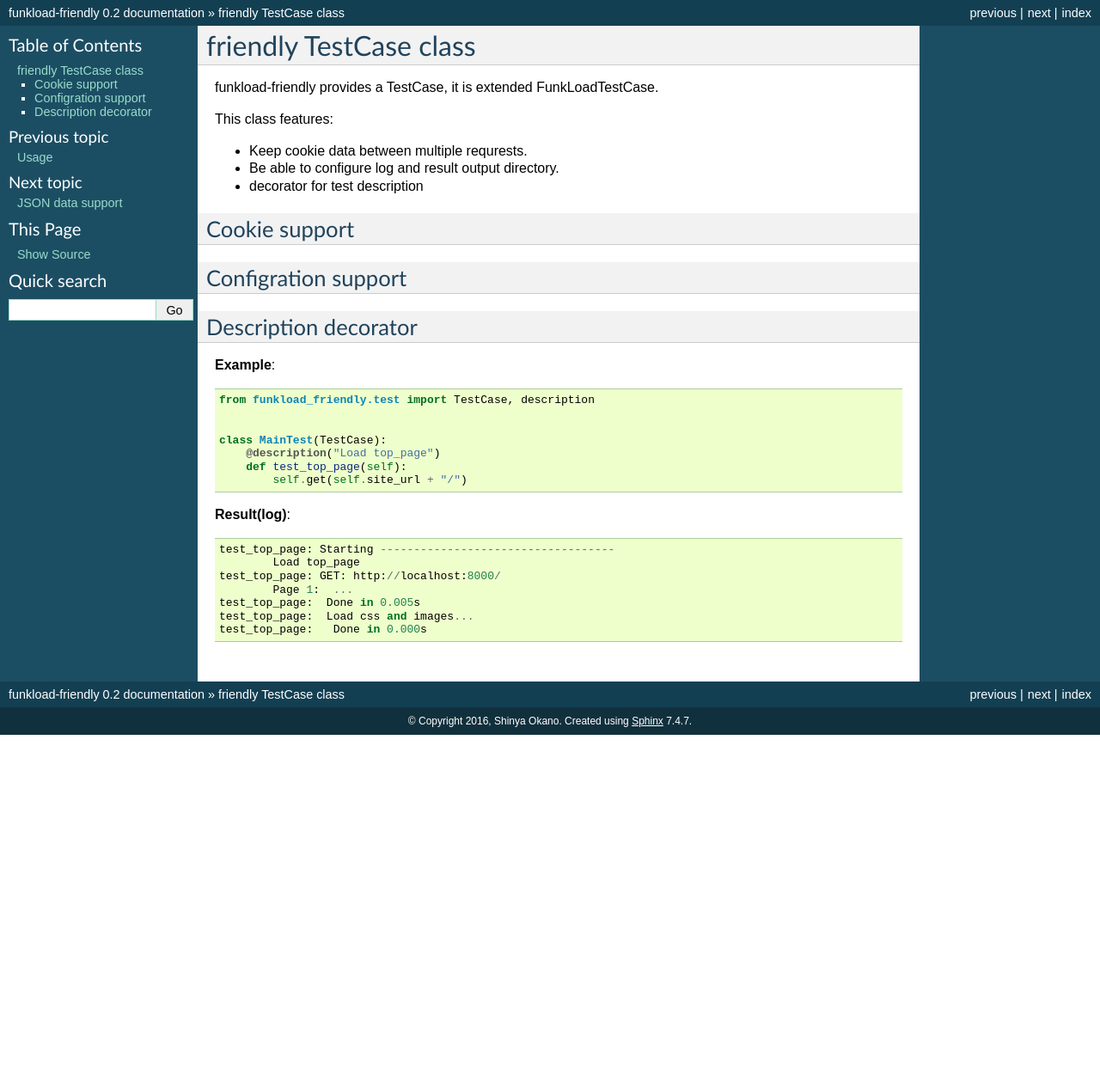
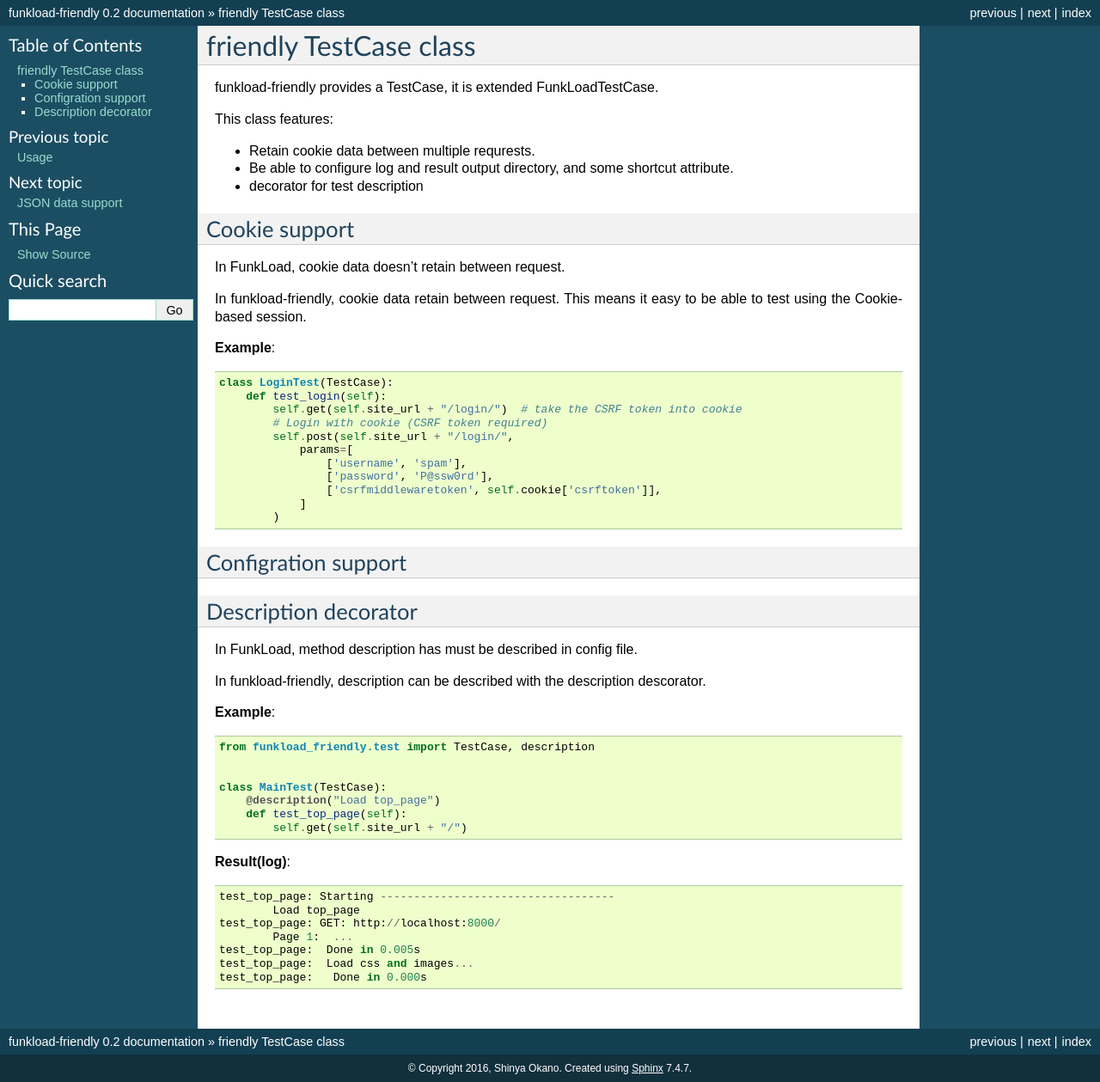
Before and after one commit to tokibito/funkload-friendly, a Sphinx documentation site: the page built from docs/source/testcase_class.rst, in a window 1280 px wide. Shown: the whole page at 86% size. Built offline with Sphinx 7.4.7, drawn with Linux system fonts in a browser that asks for light colours; before the commit the page ends 900 px from its top, so only the background shows below that.

Commit message:
update document

```diff
--- a/docs/source/testcase_class.rst
+++ b/docs/source/testcase_class.rst
@@ -6,18 +6,44 @@
 
 This class features:
 
-- Keep cookie data between multiple requrests.
-- Be able to configure log and result output directory.
+- Retain cookie data between multiple requrests.
+- Be able to configure log and result output directory, and some shortcut attribute.
 - decorator for test description
 
 Cookie support
 ==============
 
+In FunkLoad, cookie data doesn't retain between request.
+
+In funkload-friendly, cookie data retain between request.
+This means it easy to be able to test using the Cookie-based session.
+
+**Example**:
+
+.. code-block:: python
+
+   class LoginTest(TestCase):
+       def test_login(self):
+           self.get(self.site_url + "/login/")  # take the CSRF token into cookie
+           # Login with cookie (CSRF token required)
+           self.post(self.site_url + "/login/",
+               params=[
+                   ['username', 'spam'],
+                   ['password', 'P@ssw0rd'],
+                   ['csrfmiddlewaretoken', self.cookie['csrftoken']],
+               ]
+           )
+
 Configration support
 ====================
 
+
 Description decorator
 =====================
+
+In FunkLoad, method description has must be described in config file.
+
+In funkload-friendly, description can be described with the description descorator.
 
 **Example**:
 
```
